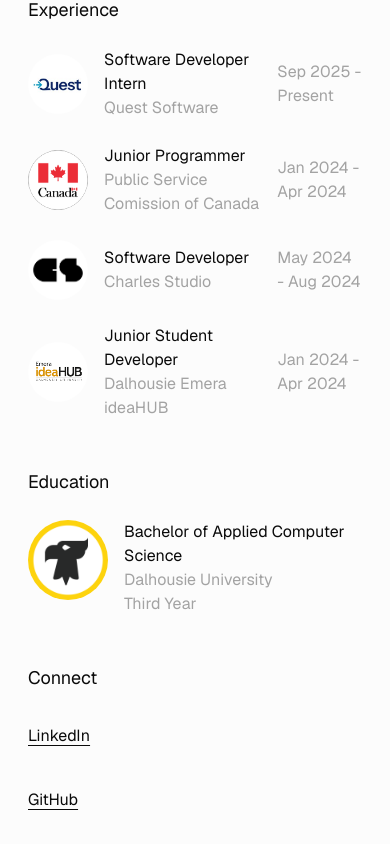
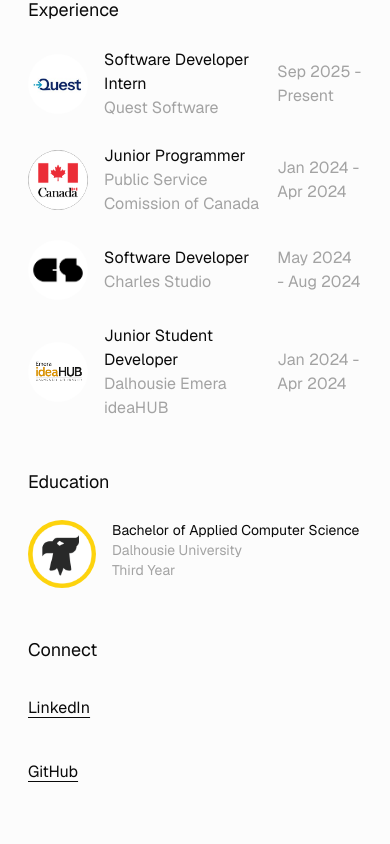
Before and after one commit to cdemzy/portfolio, a Next.js app: page / in a window 390 px wide. Shown: the part 673-1517 px from the top of the page. Built offline with nearby package versions, Linux system fonts and the light colour scheme.

Commit message:
style: adjust Education component for responsive text sizing and image dimensions

```diff
--- a/app/components/Education.tsx
+++ b/app/components/Education.tsx
@@ -9,14 +9,14 @@ export default function Education() {
 			<h2>Education</h2>
 			<div className="flex gap-4 text-secondary-foreground">
 				<Image
-				className="w-20 h-20 rounded-full"
+				className="w-17 h-17 rounded-full xs:w-20 xs:h-20"
 				src={DalLogo}
 				alt="Dalhousie University Logo"
 				/>
 				<span className="">
-				<p className="degree text-foreground">Bachelor of Applied Computer Science</p>
-				<p className="university">Dalhousie University</p>
-				<p className="school-year w-[35%]">Third Year</p>
+				<p className="degree text-foreground text-sm xs:text-base">Bachelor of Applied Computer Science</p>
+				<p className="university text-sm xs:text-base">Dalhousie University</p>
+				<p className="school-year w-[35%] text-sm xs:text-base">Third Year</p>
 				</span>
 			</div>
 		</section>
```
